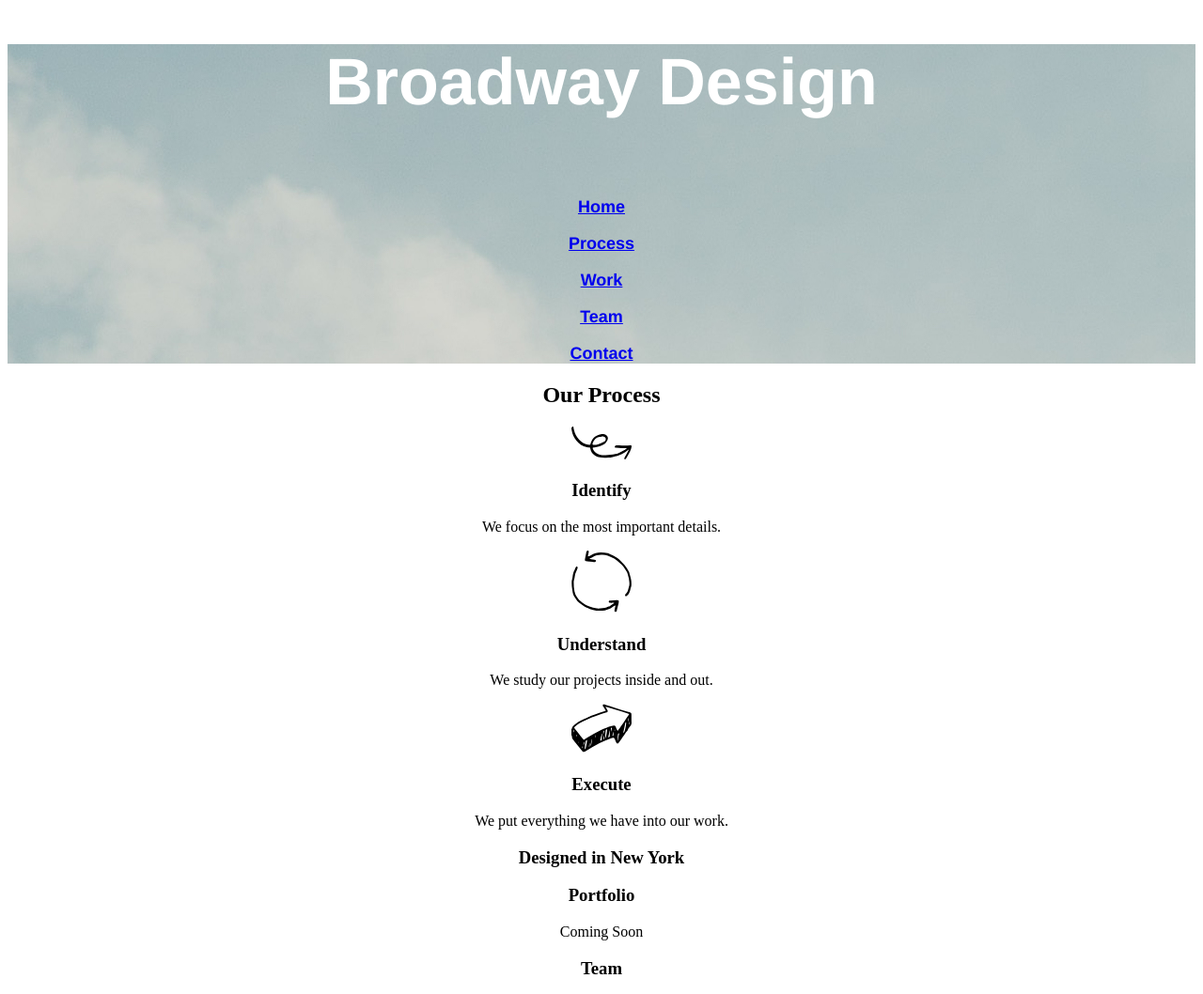
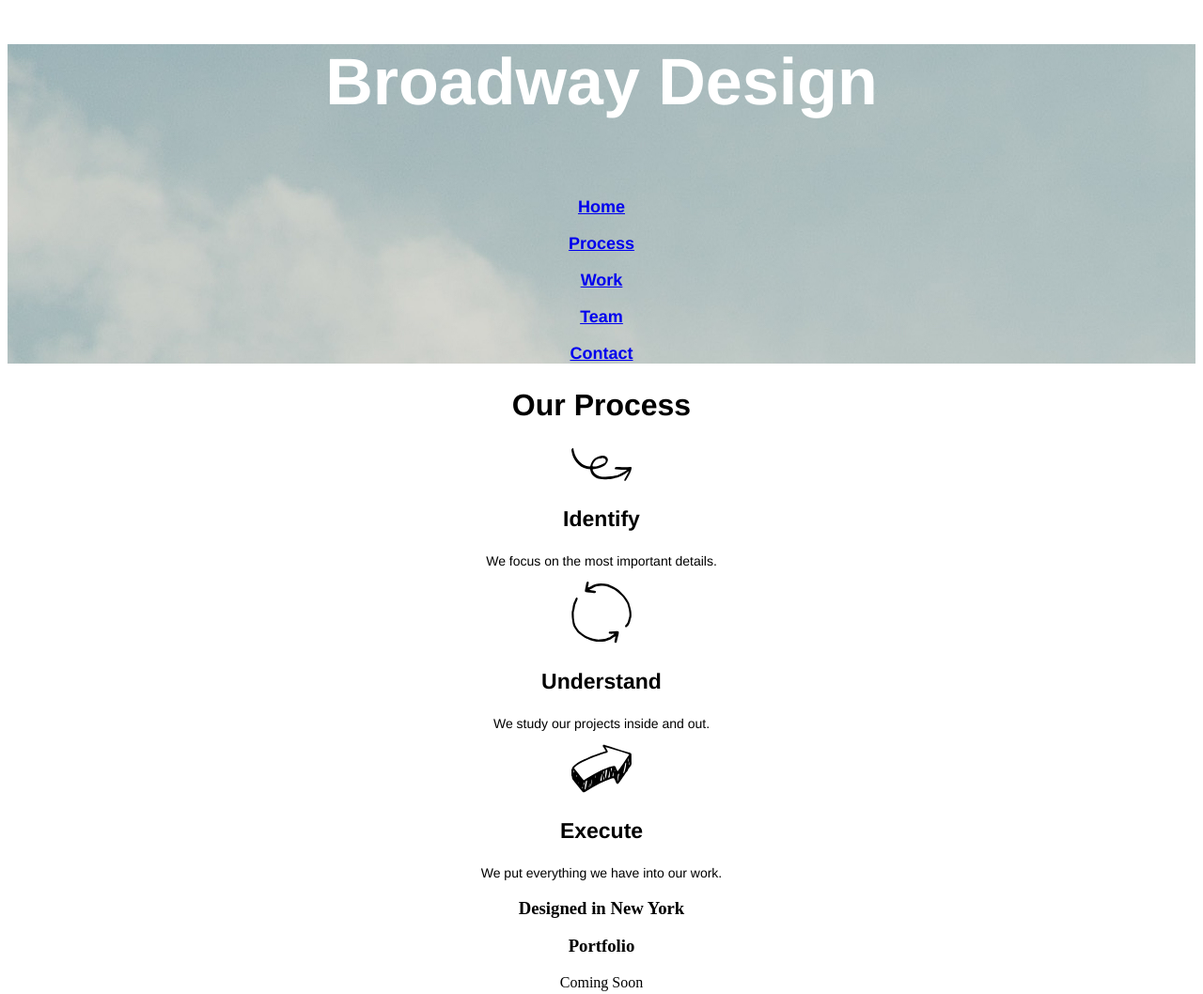
Before and after one commit to Alexsomething/BroadwayDesign, a plain HTML site: page index.html in a window 1280 px wide. Shown: the top 1058 px of the page at 94% size. Drawn offline with Linux system fonts and the light colour scheme.

Commit message:
Added ourProcess css

```diff
--- a/index.html
+++ b/index.html
@@ -15,7 +15,7 @@
       <h3><a href="#contact">Contact</a></h3>
     </div>
 
-    <div id="ourProcess">
+    <div class="ourProcess">
       <h2>Our Process</h2>
       <img src="./resources/identify.svg">
       <h3>Identify</h3>
@@ -28,7 +28,7 @@
       <p>We put everything we have into our work.</p>
     </div>
 
-    <h3>Designed in New York</h3>
+    <h3 id="design">Designed in New York</h3>
 
     <div id="information">
       <h3>Portfolio</h3>
--- a/resources/css/style.css
+++ b/resources/css/style.css
@@ -16,3 +16,21 @@ html {
 .navigation h3 {
   font-size: 18px;
 }
+
+.ourProcess {
+  font-family: Helvetica;
+}
+
+.ourProcess h2 {
+  font-size: 32px;
+  font-weight: bold;
+}
+
+.ourProcess h3 {
+  font-size: 23px;
+  font-weight: bold;
+}
+
+ .ourProcess p {
+   font-size: 14px;
+ }
```
